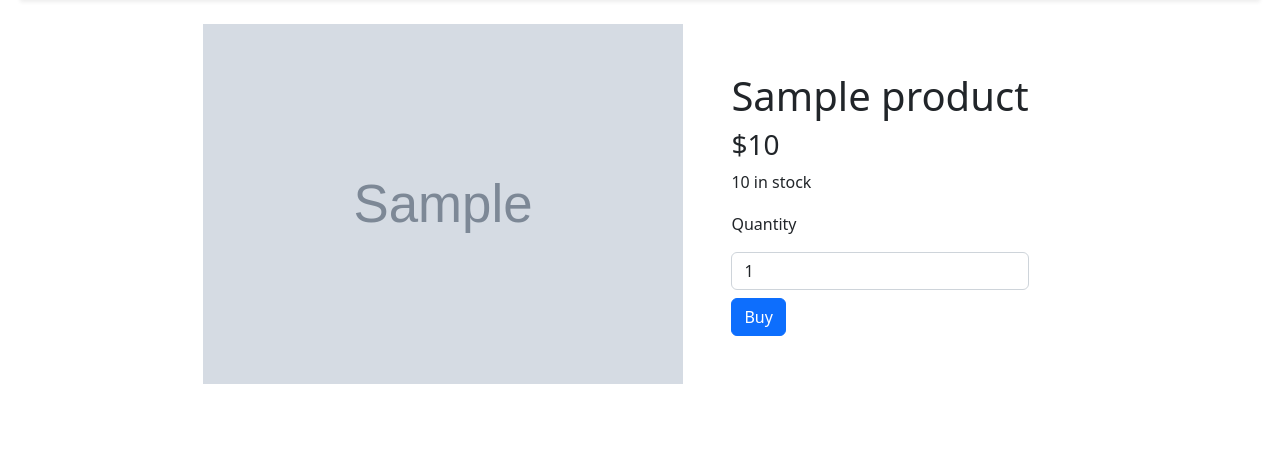
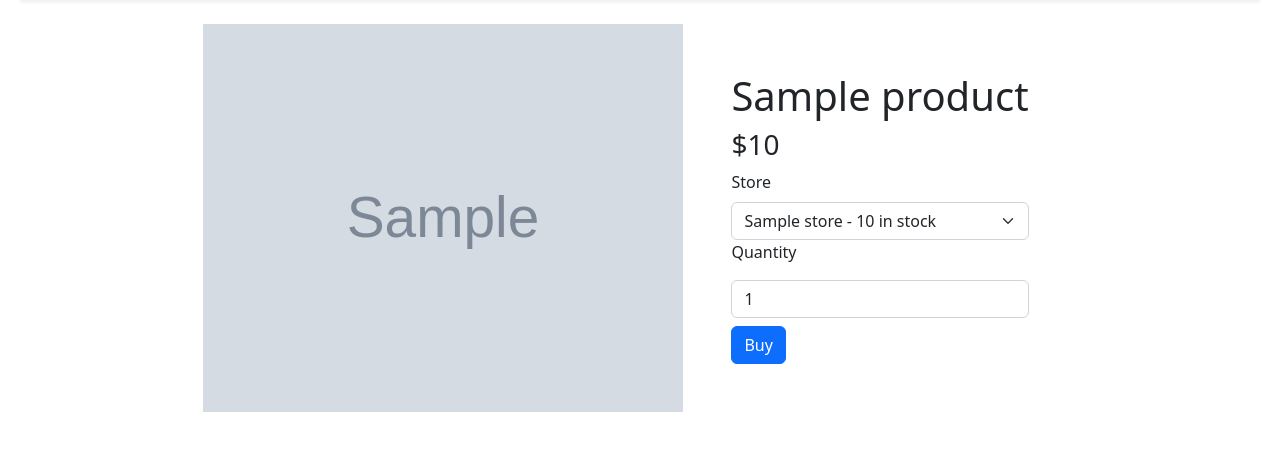
Before and after one commit to conorll/grocery_store, a Django app: template grocery_store_app/templates/grocery_store_app/product.html in a window 1280 px wide. Shown: the part 77-528 px from the top of the page. Run offline with Django 3.2, Linux system fonts and the light colour scheme; the template is opened without the code that fills it: most values are stand-ins (such as "Sample title", 1, 10 or a date in 2020); grey boxes marked "Sample" are stand-in pictures.

Commit message:
add per-store quantites to product page

```diff
--- a/grocery_store_app/admin.py
+++ b/grocery_store_app/admin.py
@@ -2,10 +2,11 @@
 
 # Register your models here.
 
-from .models import Category, Product, Store
+from .models import Category, Product, Store, PerStoreProduct
 
 admin.site.register(Category)
 admin.site.register(Product)
+admin.site.register(PerStoreProduct)
 @admin.register(Store)
 class StoreAdmin(admin.ModelAdmin):
     exclude = ('latitude', 'longitude')  # hides the fields from admin form
--- a/grocery_store_app/models/__init__.py
+++ b/grocery_store_app/models/__init__.py
@@ -1,5 +1,6 @@
-__all__ = ["Store", "geocode_store", "Product", "Category"]
+__all__ = ["Store", "geocode_store", "Product", "Category", "PerStoreProduct"]
 
 from .store import Store, geocode_store
 from .product import Product
 from .category import Category
+from .per_store_product import PerStoreProduct
--- a/grocery_store_app/models/per_store_product.py
+++ b/grocery_store_app/models/per_store_product.py
@@ -8,4 +8,4 @@
   quantity = models.PositiveIntegerField()
 
   def __str__(self):
-    return self.name
+    return f"{self.product.name} at {self.store.name} - {self.quantity} in stock"
--- a/grocery_store_app/templates/grocery_store_app/product.html
+++ b/grocery_store_app/templates/grocery_store_app/product.html
@@ -5,14 +5,52 @@
   <img src="{{ product.image_url }}" alt="{{ product.title }}" style="width: 30rem;">
   <div class="d-flex flex-column g-5 p-5">
     <h1>{{ product.name }}</h1>
-    <h3>${{ product.price }}</h1>
-      <p>{{ product.quantity }} in stock</h1>
-      <form class="mt-auto" action="{% url 'index' %}" method="GET">
-        <label class="form-label" for="quantity">Quantity</label>
-        <input class="form-control my-2" type="number" id="quantity" name="quantity" min="1"
-          max="{{ product.quantity }}" value="1"">
+    <h3>${{ product.price }}</h3>
+
+    <form class="mt-auto" id="store-form" action="{% url 'product_select_store' product.id %}" method="POST">
+      {% csrf_token %}
+      <label class="form-label" for="store">Store</label>
+      <select class="form-select" name="store" id="store">
+        {% if not selected_store%}
+        <option value="" disabled selected>Select a store</option>
+        {% endif %}
+        {% for store in stores %}
+        {% if store.quantity != -1 %}
+        {% if selected_store and store.id == selected_store.id %}
+        <option value="{{ store.id }}" selected>{{ store.name }} - {{ store.quantity }} in stock</option>
+        {% else %}
+        <option value="{{ store.id }}">{{ store.name }} - {{ store.quantity }} in stock</option>
+        {% endif %}
+        {%else %}
+        {% if selected_store and store.id == selected_store.id %}
+        <option value="{{ store.id }}" selected disabled>{{ store.name }} - Unavailable</option>
+        {% else %}
+        <option value="{{ store.id }}" disabled>{{ store.name }} - Unavailable</option>
+        {% endif %}
+        {% endif %}
+        {% endfor %}
+      </select>
+    </form>
+
+    {% if selected_store.quantity > 0 %}
+
+    <form class="mt-auto" action="{% url 'index' %}" method="GET">
+      <label class="form-label" for="quantity">Quantity</label>
+      <input class="form-control my-2" type="number" id="quantity" name="quantity" min="1"
+        max="{{ selected_store.quantity }}" value="1">
       <button type=" submit" class="btn btn-primary">Buy</button>
-      </form>
+    </form>
+    {% else %}
+    <p>To purchase, please select an available store</p>
+
+    {% endif %}
   </div>
 </div>
+
+<script>
+  document.getElementById("store").addEventListener("change", function () {
+    console.log("hello");
+    document.getElementById("store-form").submit();
+  })
+</script>
 {% endblock %}
--- a/grocery_store_app/urls.py
+++ b/grocery_store_app/urls.py
@@ -12,6 +12,7 @@
     path("products", views.products, name="products"),
     path("product/<int:id>", views.product, name="product"),
     path("stores", views.stores, name="stores"),
+    path("product/<int:id>/select_store", views.product_select_store, name="product_select_store"),
 
     #Client Management
     #Registration
```
Also changed, not shown: grocery_store_app/views.py (+48 -1 lines), db.sqlite3, grocery_store_app/migrations/0010_remove_product_quantity.py (added), grocery_store_app/migrations/0011_perstoreproduct.py (added).
